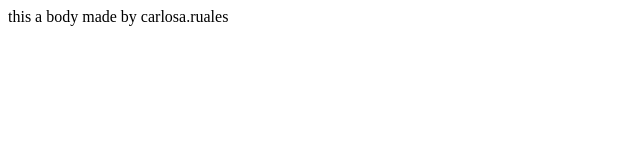
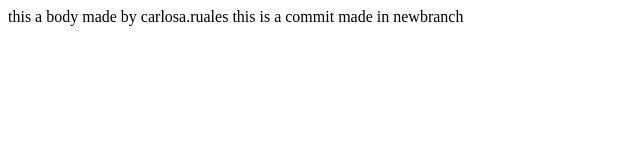
Before and after one commit to carlosaruales/testRepo, a plain HTML site: page index.html in a window 1280 px wide. Shown: the whole page, without its empty margins (0-640 px from the left). Drawn offline with Linux system fonts and the light colour scheme.

Commit message:
newbranch commit

```diff
--- a/index.html
+++ b/index.html
@@ -8,5 +8,6 @@
 </head>
 <body>
     this a body made by carlosa.ruales
+    this is a commit made in newbranch
 </body>
 </html>
```
